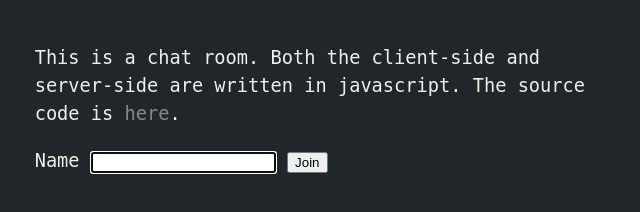
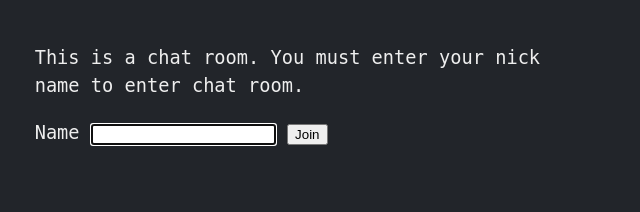
Before and after one commit to hereshem/Node-Chat, a plain HTML site: page index.html in a window 1280 px wide. Shown: the whole page, without its empty margins (0-640 px from the left). Drawn offline with Linux system fonts and the light colour scheme; no server answers.

Commit message:
Message modified

```diff
--- a/index.html
+++ b/index.html
@@ -11,9 +11,7 @@
         <form action="#">
           <fieldset>
             <p>
-              This is a chat room. Both the client-side and server-side are
-              written in javascript. The source code is
-              <a href="http://github.com/ry/node_chat/tree/master">here</a>.
+              This is a chat room. You must enter your nick name to enter chat room.
             </p>
 
             <label for="nick">Name</label>
```
